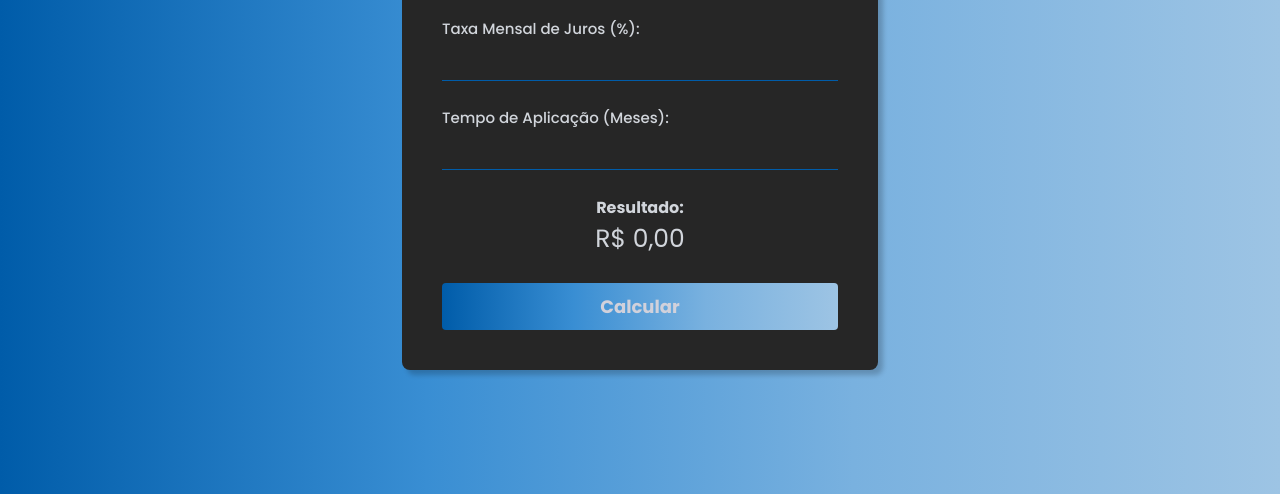
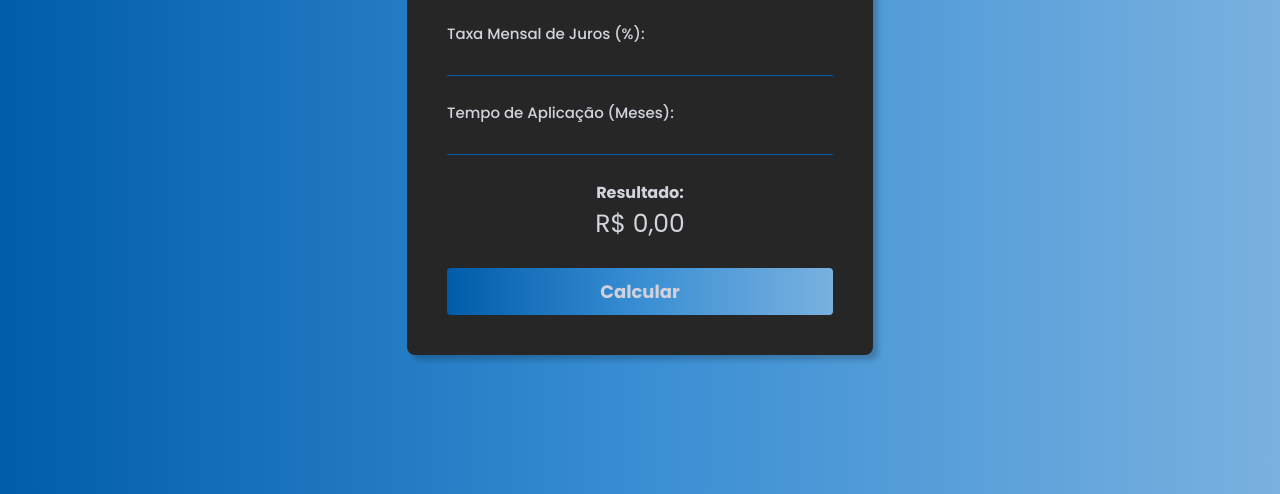
Before and after one commit to EdigarTorres/html-css, a plain HTML site: page Calculadora FUNCEF/index.html in a window 1280 px wide. Shown: the part 306-800 px from the top of the page. Drawn offline with Linux system fonts and the light colour scheme.

Commit message:
Melhorias visuais

```diff
--- a/Calculadora FUNCEF/assets/css/style.css
+++ b/Calculadora FUNCEF/assets/css/style.css
@@ -1,7 +1,7 @@
 @import url('https://fonts.googleapis.com/css2?family=Poppins:ital,wght@0,100;0,200;0,300;0,400;0,500;0,600;0,700;0,800;0,900;1,100;1,200;1,300;1,400;1,500;1,600;1,700;1,800;1,900&family=Roboto+Mono:ital,wght@0,100..700;1,100..700&display=swap');
 
 :root {
-    --degrade: linear-gradient( 90deg, #005CA9, #398ed3, #79b1df, #9dc4e4);
+    --degrade: linear-gradient( 90deg, #005CA9, #398ed3, #79b1df);
 }
 
 * {
@@ -69,11 +69,19 @@
     border-bottom: 1px solid #005CA9;
     color: #d1d5db;
     font-size: 20px;
-    padding: 5px;
+    cursor: pointer;
 }
 
 .input-field input:focus {
     outline: none;
+}
+
+.input-field input:hover {
+    border-bottom: 1px solid #79b1df;
+}
+
+.input-field input::-webkit-inner-spin-button {
+    -webkit-appearance: none;
 }
 
 #result {
@@ -94,3 +102,7 @@
     border-radius: 4px;
     cursor: pointer;
 }
+
+#calculate:hover {
+    background: #005CA9;
+}
```
